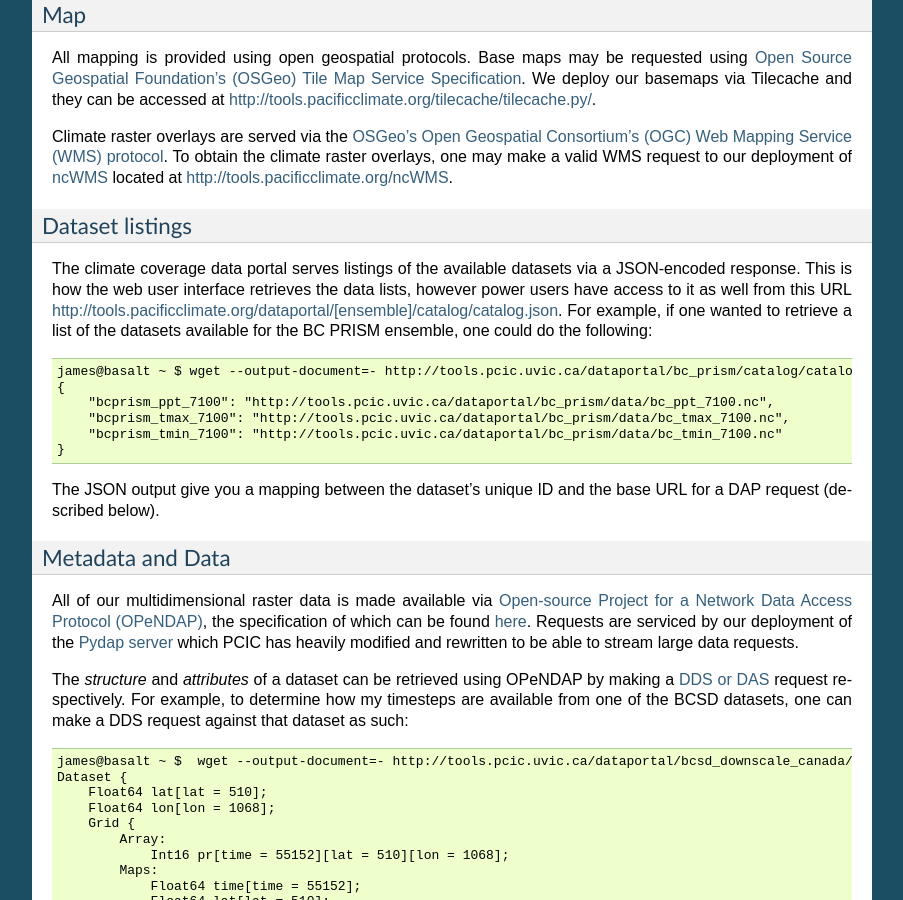
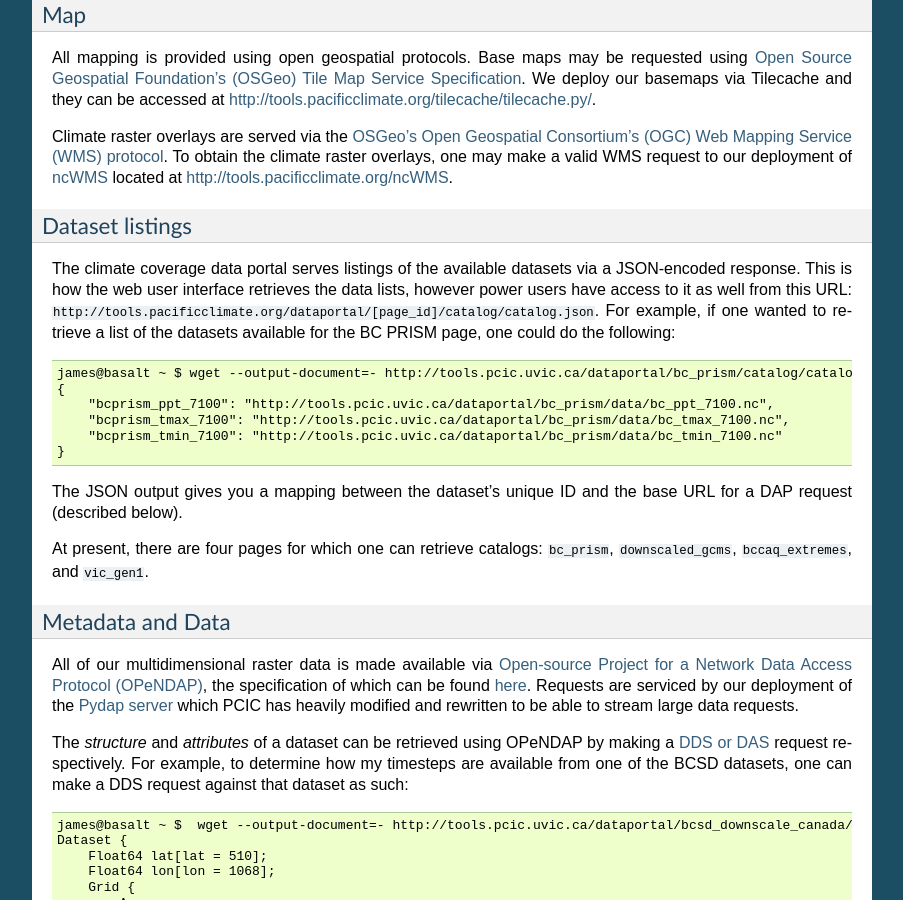
Before and after one commit to pacificclimate/pdp, a Sphinx documentation site: the page built from doc/source/user.rst, in a window 1280 px wide and 900 px high, scrolled down 8602 px. Shown: the whole window, without its empty margins (198-1101 px from the left). Built offline with Sphinx 7.4.7, drawn with Linux system fonts in a browser that asks for light colours; pages that are not in the unit, such as notebooks, are missing from menus; some of the changed text lies outside the part shown.

Commit message:
Added some clarifications to user docs: escaped sample URLs to not be clickable links, changed "ensemble_name" to "page_id" where appropriate

```diff
--- a/doc/source/user.rst
+++ b/doc/source/user.rst
@@ -165,7 +165,7 @@ Climate raster overlays are served via the `OSGeo's Open Geospatial Consortium's
 
 Dataset listings
 ^^^^^^^^^^^^^^^^
-The climate coverage data portal serves listings of the available datasets via a JSON-encoded response. This is how the web user interface retrieves the data lists, however power users have access to it as well from this URL http://tools.pacificclimate.org/dataportal/[ensemble]/catalog/catalog.json. For example, if one wanted to retrieve a list of the datasets available for the BC PRISM ensemble, one could do the following: ::
+The climate coverage data portal serves listings of the available datasets via a JSON-encoded response. This is how the web user interface retrieves the data lists, however power users have access to it as well from this URL: ``http://tools.pacificclimate.org/dataportal/[page_id]/catalog/catalog.json``. For example, if one wanted to retrieve a list of the datasets available for the BC PRISM page, one could do the following: ::
 
   james@basalt ~ $ wget --output-document=- http://tools.pcic.uvic.ca/dataportal/bc_prism/catalog/catalog.json 2> /dev/null
   {
@@ -174,8 +174,9 @@ The climate coverage data portal serves listings of the available datasets via a
       "bcprism_tmin_7100": "http://tools.pcic.uvic.ca/dataportal/bc_prism/data/bc_tmin_7100.nc"
   }
 
-The JSON output give you a mapping between the dataset's unique ID and the base URL for a DAP request (described below).
+The JSON output gives you a mapping between the dataset's unique ID and the base URL for a DAP request (described below).
 
+At present, there are four pages for which one can retrieve catalogs: ``bc_prism``, ``downscaled_gcms``, ``bccaq_extremes``, and ``vic_gen1``.
 
 .. _metadata-and-data:
 Metadata and Data
@@ -321,7 +322,7 @@ You can see the the response clearly describes all variable which are available
 
 Such a request would useful for retrieving data units in advance of downloading the data or for filtering according to driving model or institute.
 
-Downloading the actual data values themselves is also done with a DAP request. There are a couple differences, however. First, to download data, the client must be logged in via OpenID. Secondly, the URL template for the request is http://tools.pacificclimate.org/dataportal/[ensemble]/data/[dataset_id].[format_extension]?[dap_selection]
+Downloading the actual data values themselves is also done with a DAP request. There are a couple differences, however. First, to download data, the client must be logged in via OpenID. Secondly, the URL template for the request is ``http://tools.pacificclimate.org/dataportal/[page_id]/data/[dataset_id].[format_extension]?[dap_selection]``
 
 *format_extension* can be one of: nc, csv, ascii.
 
```
